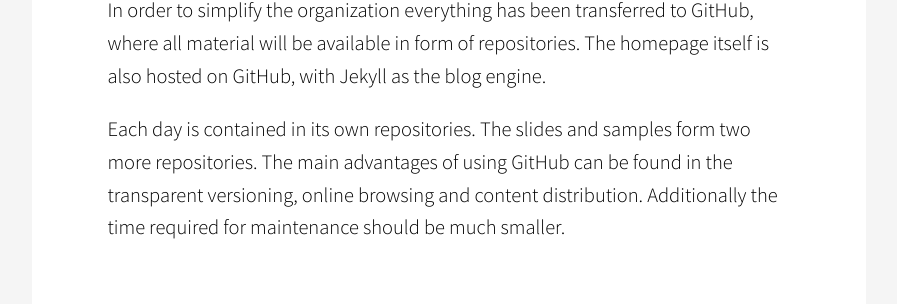
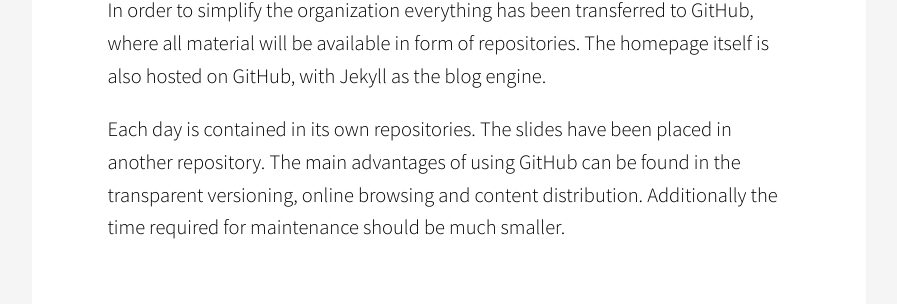
Before and after one commit to WebAppLecture/webapplecture.github.io, a Jekyll site: the page built from _posts/2015-01-29-homepage-online.md, in a window 1280 px wide. Shown: the part 521-825 px from the top of the page, without its empty margins (191-1088 px from the left). Built offline with Jekyll 4.4.1, drawn with Linux system fonts in a browser that asks for light colours; nearby versions of some CDN libraries; some web fonts are replaced.

Commit message:
Updated the post

```diff
--- a/_posts/2015-01-29-homepage-online.md
+++ b/_posts/2015-01-29-homepage-online.md
@@ -8,4 +8,4 @@
 
 Markus Huber will now be fully responsible for the whole WebApplications lecture. In order to simplify the organization everything has been transferred to GitHub, where all material will be available in form of repositories. The homepage itself is also hosted on GitHub, with Jekyll as the blog engine.
 
-Each day is contained in its own repositories. The slides and samples form two more repositories. The main advantages of using GitHub can be found in the transparent versioning, online browsing and content distribution. Additionally the time required for maintenance should be much smaller.
+Each day is contained in its own repositories. The slides have been placed in another repository. The main advantages of using GitHub can be found in the transparent versioning, online browsing and content distribution. Additionally the time required for maintenance should be much smaller.
```
